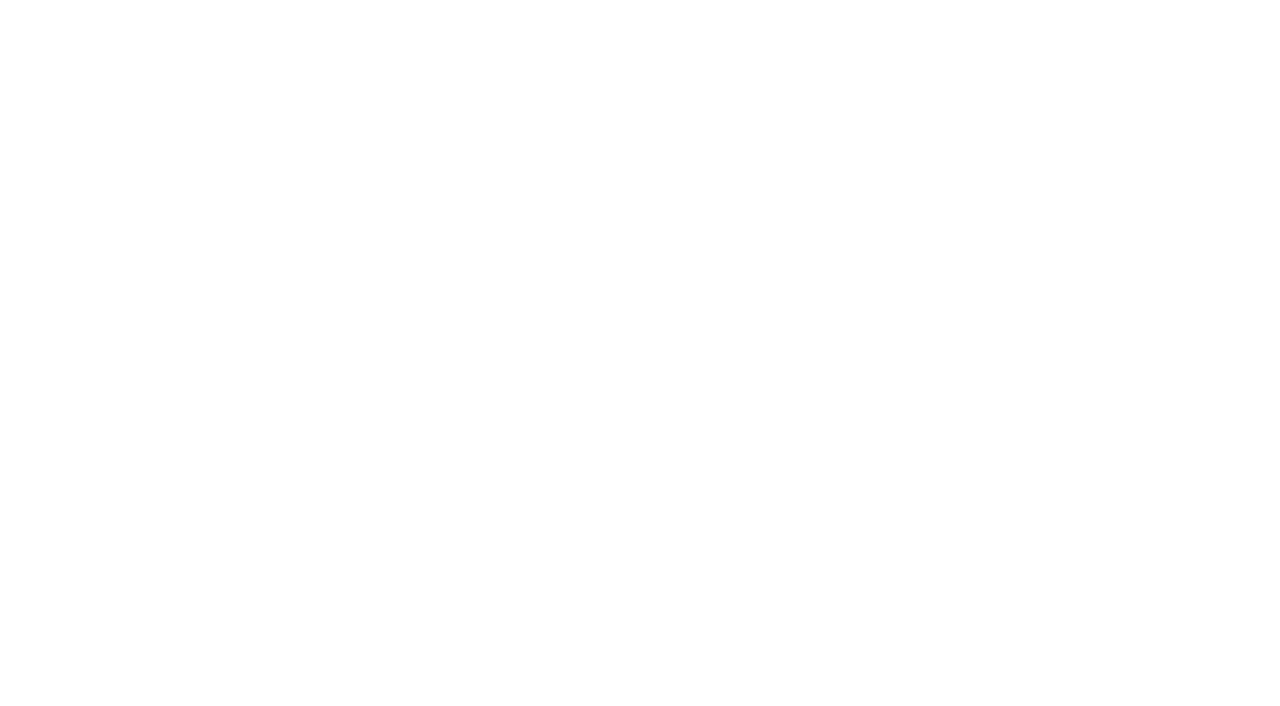
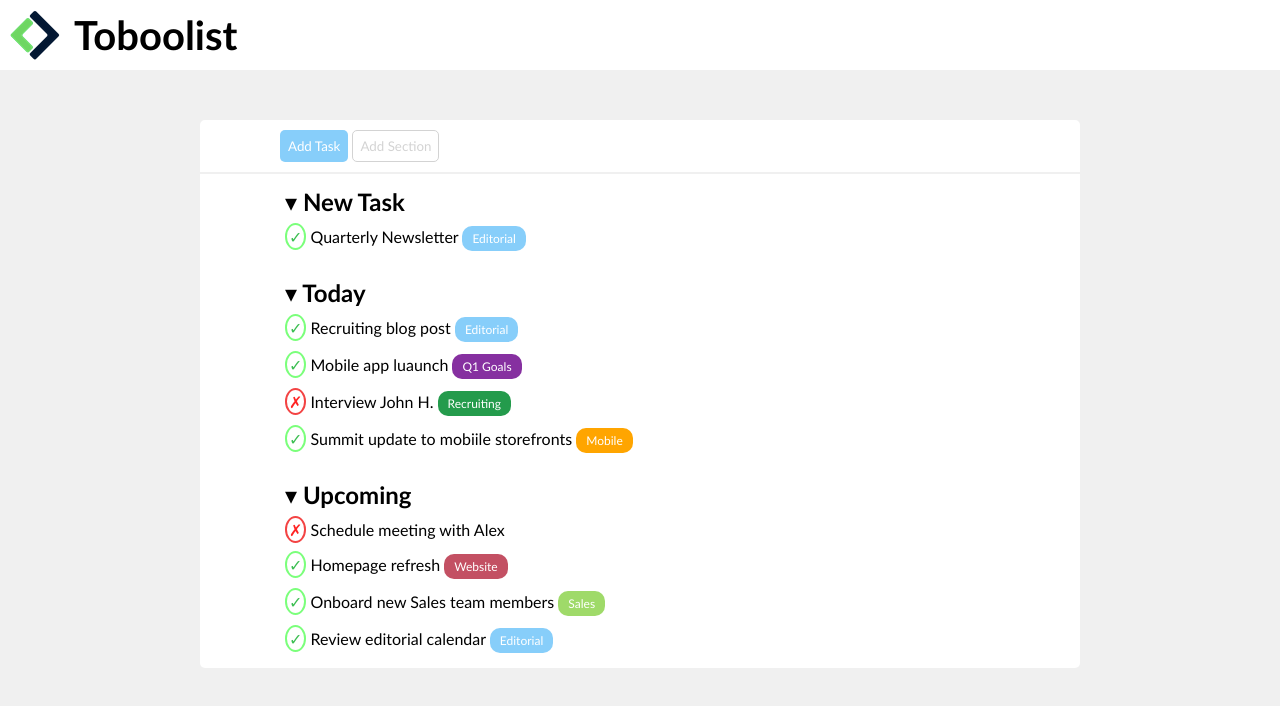
Before and after one commit to Jack-rm/html-css-toboolist, a plain HTML site: page index.html in a window 1280 px wide. Drawn offline with Linux system fonts and the light colour scheme.

Commit message:
Completed Toboolist exercise

```diff
--- a/css/style.css
+++ b/css/style.css
@@ -0,0 +1,110 @@
+*{
+    box-sizing: border-box;
+    margin: 0 auto;
+    font-family:'Trebuchet MS', 'Lucida Sans Unicode', 'Lucida Grande', 'Lucida Sans', Arial, sans-serif
+}
+
+hr{
+    border: solid rgb(240, 240, 240) 0.5px;
+}
+
+header{
+    background-color: white;
+}
+
+body{
+    background-color: rgb(240, 240, 240);
+}
+
+main{
+    background-color: white;
+    margin: 50px 200px;
+    border-radius: 5px;
+}
+
+
+ul {
+    list-style-type: none;
+    line-height: 35px;
+}
+
+h1{
+    display: inline-block;
+    vertical-align: middle;
+    font-size: 40px;
+}
+
+.add-bar{
+    padding: 10px 80px;
+}
+
+.container{
+    padding: 10px 45px;
+}
+
+.add{
+    border: 0.5px solid transparent;
+    border-radius: 5px;
+    padding: 7px;
+}
+
+.add-task{
+    background-color: lightskyblue;
+    color: white;
+}
+
+.add-section{
+    background-color: white;
+    color: lightgray;
+    border-color: lightgray;
+}
+
+.check{
+    color: rgb(59, 190, 81);
+    border: 2px solid rgb(123, 255, 123);
+    border-radius: 50%;
+    padding: 2px;
+}
+
+.cross{
+    color: rgba(255, 0, 0, 0.863);
+    border: 2px solid rgb(243, 67, 67);
+    border-radius: 50%;
+    padding: 2px;
+}
+
+.etichetta{
+    font-size: 12px;
+    color: white;
+    padding: 5px 10px 5px 10px;
+    border-radius: 10px;
+}
+
+.editoriale{
+    background-color: lightskyblue;
+}
+
+.goals{
+    background-color: rgb(134, 48, 160);
+}
+
+.recruiting{
+    background-color: rgb(36, 155, 76);
+}
+
+.mobile{
+    background-color: orange;
+}
+
+.website{
+    background-color: rgb(195, 80, 99);
+}
+
+.sales{
+    background-color: rgb(159, 218, 105);
+}
+
+#logo-main{
+    vertical-align: middle;
+    padding: 10px 10px;
+}
--- a/index.html
+++ b/index.html
@@ -9,17 +9,45 @@
 </head>
 
 <body>
-
     <header>
-
+        <img id="logo-main" src="img/Logo.png" alt="Logo Toboolist">
+        <h1>Toboolist</h1>
     </header>
 
     <main>
-        <div>
-
+        <div class="add-bar">
+            <button class="add add-task">Add Task </button>
+            <button class="add add-section">Add Section </button>
         </div>
-
+        <hr>
+        <div class="container">
+            <div>
+                <ul>
+                    <li><h2>&dtrif; New Task</h2></li>
+                    <li><span class="check">&check;</span> Quarterly Newsletter <span class="etichetta editoriale">Editorial</span></li>
+                </ul>
+            </div>
+            <br>
+            <div>
+                <ul>
+                    <li><h2>&dtrif; Today</h2></li>
+                    <li><span class="check">&check;</span> Recruiting blog post <span class="etichetta editoriale">Editorial</span></li>
+                    <li><span class="check">&check;</span> Mobile app luaunch <span class="etichetta goals">Q1 Goals</span></li>
+                    <li><span class="cross">&cross;</span> Interview John H. <span class="etichetta recruiting">Recruiting</span></li>
+                    <li><span class="check">&check;</span> Summit update to mobiile storefronts <span class="etichetta mobile">Mobile</span></li>
+                </ul>
+            </div>
+            <br>
+            <div>
+                <ul>
+                    <li><h2>&dtrif; Upcoming</h2></li>
+                    <li><span class="cross">&cross;</span> Schedule meeting with Alex</li>
+                    <li><span class="check">&check;</span> Homepage refresh <span class="etichetta website">Website</span></li>
+                    <li><span class="check">&check;</span> Onboard new Sales team members <span class="etichetta sales">Sales</span></li>
+                    <li><span class="check">&check;</span> Review editorial calendar <span class="etichetta editoriale">Editorial</span></li>
+                </ul>
+            </div>
+        </div>
     </main>
-
 </body>
 </html>
```
